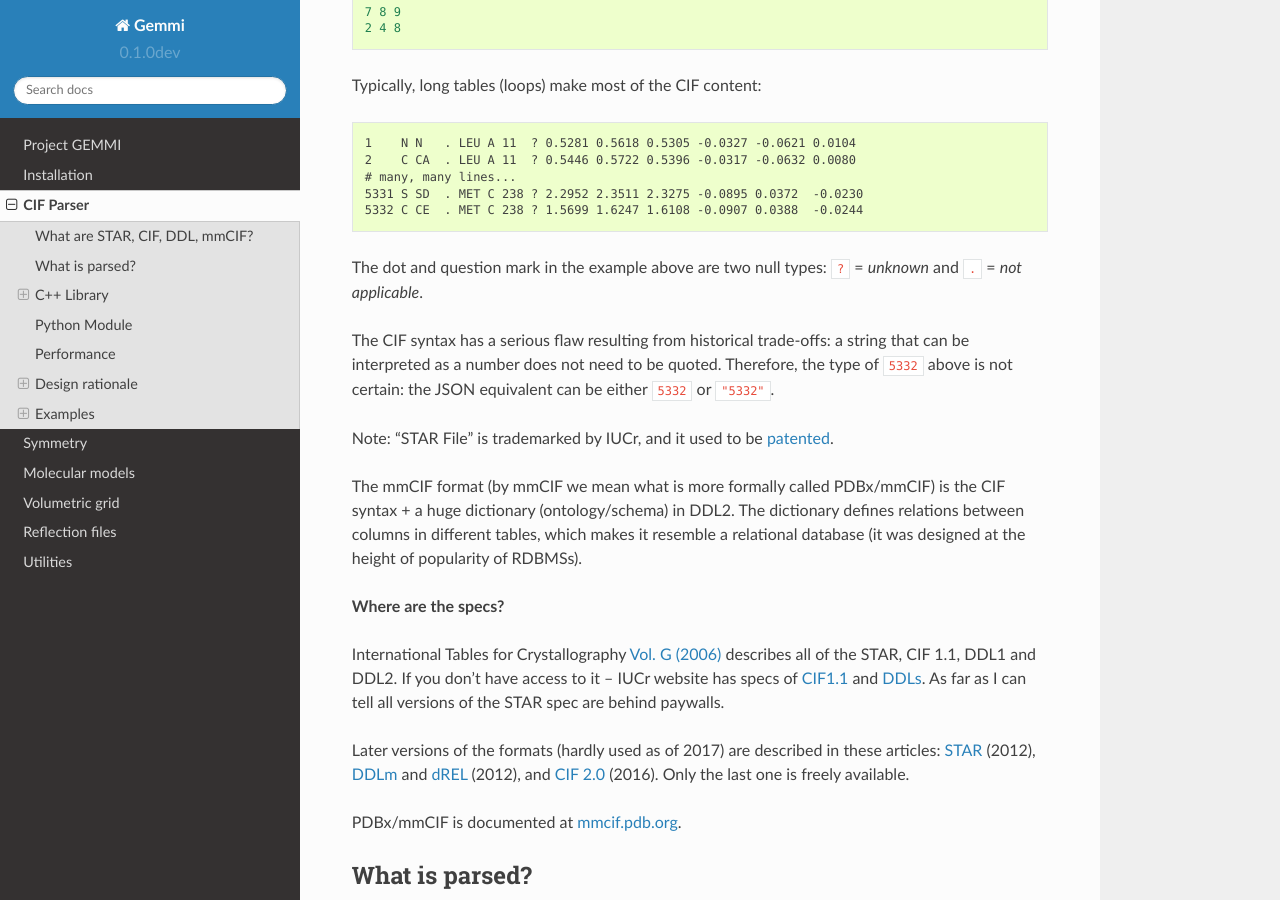
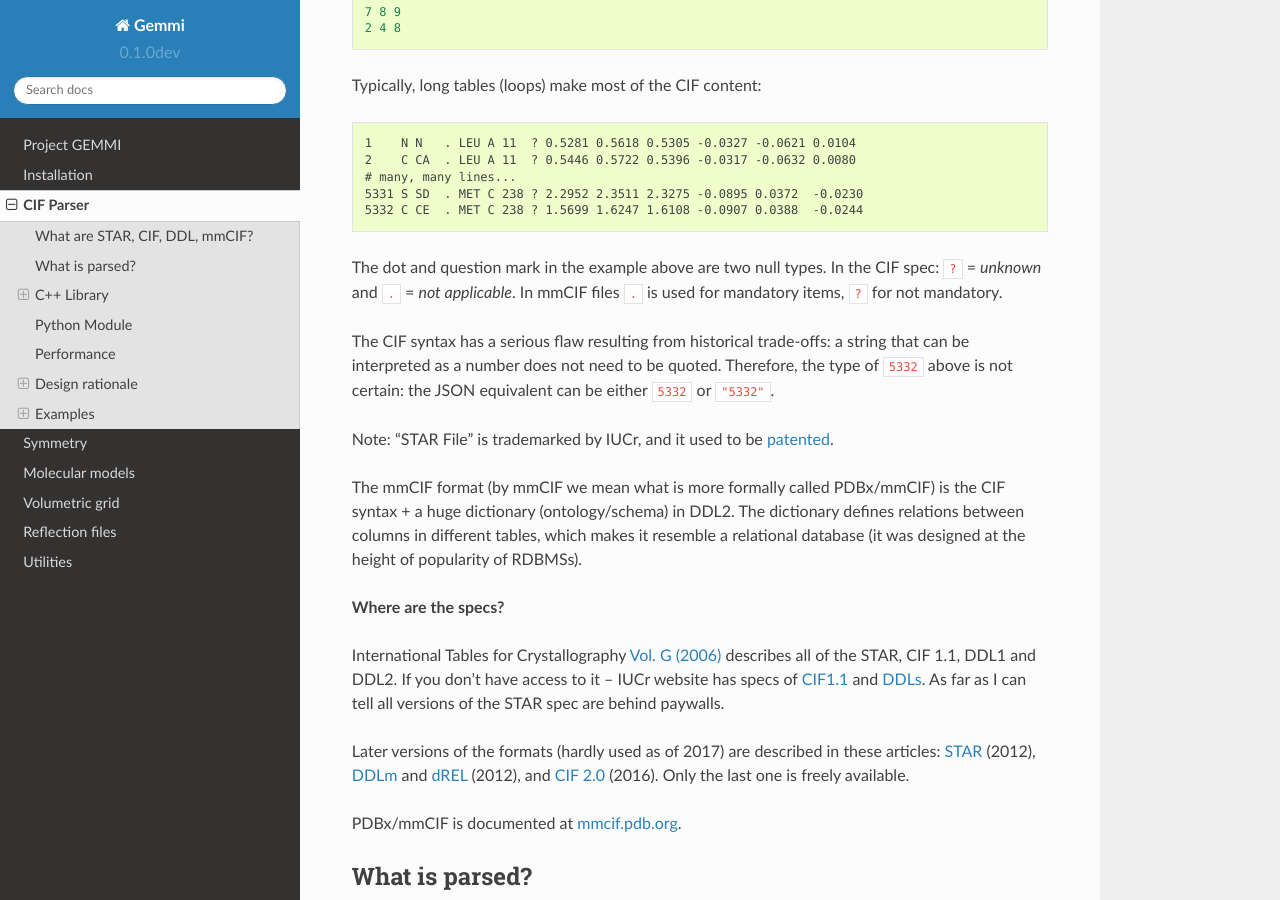
Before and after one commit to project-gemmi/gemmi, a Sphinx documentation site: the page built from docs/cif-parser.rst, in a window 1280 px wide and 900 px high, scrolled down 1234 px. Built offline with Sphinx 7.4.7 and the Read the Docs theme 2.0.0, drawn with Linux system fonts in a browser that asks for light colours.

Commit message:
minor correction in docs
John Berrisford wrote PDB uses '.' when the item is mandatory in the mmCIF
dictionary and a question mark when it is not mandatory.

```diff
--- a/docs/cif-parser.rst
+++ b/docs/cif-parser.rst
@@ -63,8 +63,9 @@ Typically, long tables (loops) make most of the CIF content::
     5331 S SD  . MET C 238 ? 2.2952 2.3511 2.3275 -0.0895 0.0372  -0.0230
     5332 C CE  . MET C 238 ? 1.5699 1.6247 1.6108 -0.0907 0.0388  -0.0244
 
-The dot and question mark in the example above are two null types:
-``?`` = *unknown* and ``.`` = *not applicable*.
+The dot and question mark in the example above are two null types.
+In the CIF spec: ``?`` = *unknown* and ``.`` = *not applicable*.
+In mmCIF files ``.`` is used for mandatory items, ``?`` for not mandatory.
 
 The CIF syntax has a serious flaw resulting from historical trade-offs:
 a string that can be interpreted as a number does not need to be quoted.
```
